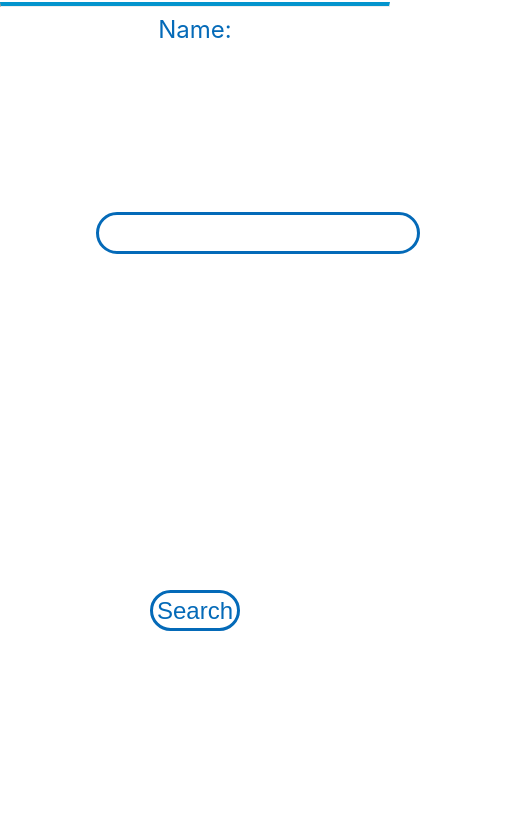
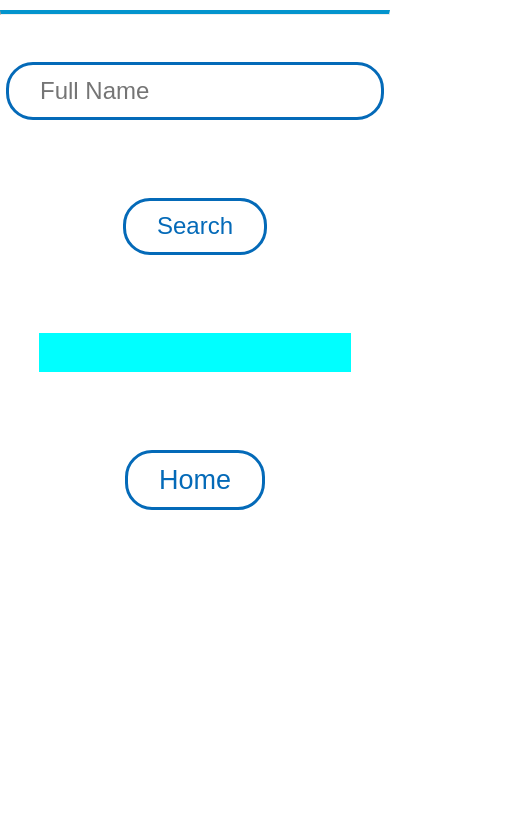
Before and after one commit to matikos/norris-bank, a React app: page /customName in a window 390 px wide. Shown: the part 80-915 px from the top of the page, 516 px wide, since content can reach past the window. After the commit the page ends 844 px from the top, so only its background shows below. Built offline with nearby package versions, Linux system fonts and the light colour scheme.

Commit message:
fixed responsive design

```diff
--- a/src/components/App.css
+++ b/src/components/App.css
@@ -1,21 +1,47 @@
+@media only screen and (min-width: 375px) {
+  body {
+    background-size: contain;
+    font-family: "Helvetica Neue",Helvetica,Arial,sans-serif;
+    height: auto;
+    width: 100%;
+  }
+}
+@media only screen and (min-width: 766px) {
+
+}
+@media only screen and (min-width: 1024px) {
+
+}
+
 .App {
   text-align: center;
   background-color: white;
   color: #002663;
   justify-content: space-evenly;
 }
+h1 {
+  font-size: 36px;
+  font-weight: 800;
+}
 hr {
 border-top: 4px solid #0394CD
 }
 p {
-  margin: 7em 4em;
+  position: relative;
+  height: auto;
+  width: 70%;
+  margin: 10% auto;
+  padding: 5%;
   font-size: 24px;
+  color: #002663;
+  background-color: aqua;
 }
 button {
   background-color: white;
   color: #046AB8;
   border: #046AB8 3px solid;
   border-radius: 27px;
-  font-size: 24px;
-  padding: 1vw;
+  font-size: 27px;
+  padding: 3% 8%;
+  margin: 10% auto;
 }
--- a/src/components/App.js
+++ b/src/components/App.js
@@ -5,6 +5,10 @@ import Joke from './Joke';
 class App extends Component {
   onSearch = () => {
     this.props.history.push('/customname');
+  }
+  onRandom = () => {
+    window.location.reload(false);
+    console.log("random")
   }
 
   render() {
@@ -15,7 +19,7 @@ class App extends Component {
         </header>
         <hr />
         <Joke />
-
+        <button className="Button" onClick={() => this.onRandom()}>Random</button>
         <button className="Button" onClick={() => this.onSearch()}>Search Joke</button>
       </div>
     );
--- a/src/components/CustomName.css
+++ b/src/components/CustomName.css
@@ -1,11 +1,26 @@
+@media only screen and (min-width: 375px) {
+  body {
+    background-size: contain;
+    font-family: "Helvetica Neue",Helvetica,Arial,sans-serif;
+  }
+}
+@media only screen and (min-width: 766px) {
+
+}
+@media only screen and (min-width: 1024px) {
+
+}
 .CustName {
   text-align: center;
   background-color: white;
   color: #002663;
-  justify-content: space-evenly;
+  justify-content: center;
 }
 hr {
 border-top: 4px solid #0394CD
+}
+form {
+  position: relative;
 }
 label {
   color: #046AB8;
@@ -18,18 +33,26 @@ input {
   border: #046AB8 3px solid;
   border-radius: 27px;
   font-size: 24px;
-  padding: 1vw;
-  margin: 7em 4em;
+  padding: 3% 8%;
+  margin: 10% auto;
 }
 p {
-  margin: 7em 4em;
+  position: relative;
+  height: auto;
+  width: 70%;
+  margin: 10% auto;
+  padding: 5%;
   font-size: 24px;
+  color: #002663;
+  background-color: aqua;
 }
+
 button {
   background-color: white;
   color: #046AB8;
   border: #046AB8 3px solid;
   border-radius: 27px;
-  font-size: 24px;
-  padding: 1vw;
+  font-size: 27px;
+  padding: 3% 8%;
+  margin: 10% auto;
 }
--- a/src/components/CustomName.js
+++ b/src/components/CustomName.js
@@ -5,49 +5,63 @@ class CustomName extends Component {
   constructor(props) {
     super(props);
     this.state = {
+        input: '',
+        names: '',
         firstName: '',
         secondName: '',
-        customJoke: '',
+        alert:  '',
+        customJoke: [],
     };
   }
   onHome = () => {
     this.props.history.push('/')
   }
 
-  handleSubmit = (event) => {
-    let firstName = event.target.value
-      .split(' ')
-      .slice(0, -1)
-      .join(' ');
+  handleChange = (e) => {
 
-    let secondName = event.target.value
-      .split(' ')
-      .slice(-1)
-      .join(' ');
+    let names = e.target.value.split(' ');
+    let firstName = names[0];
+    let secondName = names[names.length - 1];
 
-      this.setState({
-        firstName: firstName,
-        secondName: secondName,
-      })
-      console.log(this.state.firstName);
+    this.setState({
+      input: e.target.value,
+      names: names,
+      firstName: firstName,
+      secondName: secondName,
+    })
+    console.log(this.state.input)
+  }
 
-    const url = `http://api.icndb.com/jokes/random?escape=javascript?firstName=${this.state.firstName};lastName=${this.state.secondName}`;
+  handleSubmit = (e) => {
+    e.preventDefault();
+    console.log(this.validateInput())
+    console.log(this.state.input)
+  }
+
+  validateInput = (e) => {
+    if (/\S/.test(this.state.input)) {
+      return true
+    } else {
+      return false
+    }
+  }
+
+  searchJoke = () => {
+    this.setState({
+      input: [],
+    })
+
+    const url = `http://api.icndb.com/jokes/random?escape=javascript&firstName=${this.state.firstName}&lastName=${this.state.secondName}`;
 
     fetch(url)
-      .then((response) => {
-        return response.json();
-      })
+      .then((res) => res.json())
       .then((data) => {
         this.setState({
           customJoke: data.value.joke,
         })
       })
-      .catch((err) => {
-        console.log(err)
-      });
+      .catch((err) =>console.log(err));
   }
-
-
 
   render() {
     return (
@@ -56,14 +70,13 @@ class CustomName extends Component {
           <h1 className="Custname-title">Norris Bank</h1>
         </header>
         <hr />
-        <form>
+        <form onSubmit={this.handleSubmit}>
           <label>
-            Name:
-            <input type="text" />
+            <input name="name" type="text" placeholder="Full Name" onChange={this.handleChange} />
           </label>
-          <input type="submit" value="Search" onClick={event => this.handleSubmit(event)}/>
+          <input type="submit" value="Search" onClick={() => this.searchJoke()}/>
         </form>
-        <p>{this.state.customJoke}</p>
+        {this.validateInput ? (<p>{this.state.customJoke}</p>) : null}
         <button onClick={() => this.onHome()}>Home</button>
       </div>
     );
```
